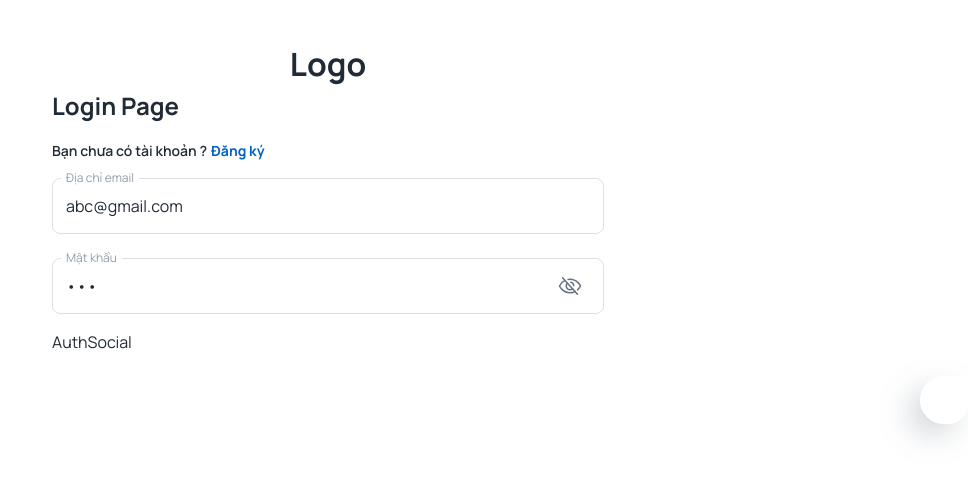
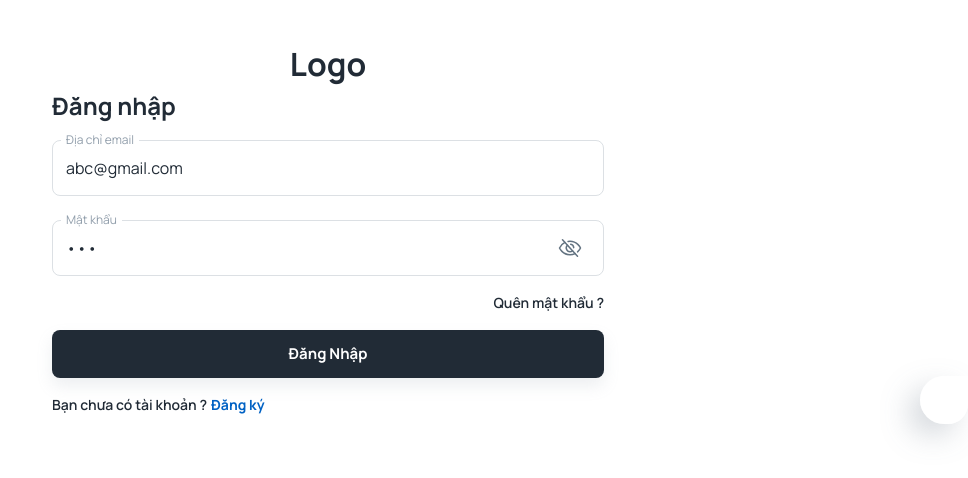
Before and after one commit to TrongMen/Chat_app, a React (Create React App) app in the folder Front_end/: page /auth/login in a window 1280 px wide. Shown: the top 478 px of the page, without its empty margins (312-1280 px from the left). Built offline with nearby package versions, Linux system fonts and the light colour scheme; some icons are missing.

Commit message:
Update FE login

```diff
--- a/Front_end/src/layouts/main/index.js
+++ b/Front_end/src/layouts/main/index.js
@@ -5,7 +5,7 @@ import { Outlet } from "react-router-dom";
 const MainLayout = () => {
   return (
     <>
-      <Container sx={{ mt: 5 }} maxWidth="sm">
+      <Container sx={{ mt: 5}} maxWidth="sm">
 
         <Stack spacing={5}>
           <Stack
--- a/Front_end/src/pages/auth/Login.js
+++ b/Front_end/src/pages/auth/Login.js
@@ -1,29 +1,33 @@
-import { Stack, Typography,Link } from '@mui/material'
-import React from 'react'
-import { Link as RouterLink } from 'react-router-dom'
-import AuthSocial from '../../sections/auth/AuthSocial'
-import LoginForm from '../../sections/auth/LoginForm'
+import { Stack, Typography, Link } from "@mui/material";
+import React from "react";
+import { Link as RouterLink } from "react-router-dom";
+
+import LoginForm from "../../sections/auth/LoginForm";
 
 const Login = () => {
   return (
-    <Stack spacing={2} sx={{mb:5,position:"relative"}}>
-      <Typography variant='h4'>
-        Login Page
-      </Typography>
+    <Stack
+      spacing={2}
+      sx={{
+        mb: 5,
+        position: "relative",
+
+
+      }}
+    >
+      <Typography variant="h4">Đăng nhập</Typography>
+
+      {/* Login Form */}
+      <LoginForm />
+      {/* Auth Social */}
       <Stack direction={"row"} spacing={0.5}>
-        <Typography variant='body2'>
-          Bạn chưa có tài khoản ?
-        </Typography>
-        <Link to={"/auth/register"} variant='subtitle2' component={RouterLink}>
+        <Typography variant="body2">Bạn chưa có tài khoản ?</Typography>
+        <Link to={"/auth/register"} variant="subtitle2" component={RouterLink}>
           Đăng ký
-          </Link>
+        </Link>
       </Stack>
-      {/* Login Form */}
-      <LoginForm/>
-      {/* Auth Social */}
-      <AuthSocial/>
     </Stack>
-  )
-}
+  );
+};
 
-export default Login
+export default Login;
--- a/Front_end/src/sections/auth/LoginForm.js
+++ b/Front_end/src/sections/auth/LoginForm.js
@@ -4,12 +4,12 @@ import * as Yup from "yup";
 import { useForm } from "react-hook-form";
 import { yupResolver } from "@hookform/resolvers/yup";
 import { Stack } from "@mui/system";
-import { Alert, IconButton, InputAdornment } from "@mui/material";
+import { Alert, Button, IconButton, InputAdornment, Link } from "@mui/material";
 import { RHFTextField } from "../../components/hook-form";
 import { Eye, EyeSlash } from "phosphor-react";
 
 const LoginForm = () => {
-  const [ showPassword, setShowPassword ] = React.useState(false);
+  const [showPassword, setShowPassword] = React.useState(false);
   const LoginSchema = Yup.object().shape({
     email: Yup.string()
       .required("Nhập email bắt buộc")
@@ -69,7 +69,25 @@ const LoginForm = () => {
           }}
         />
       </Stack>
-
+      <Stack alignItems={"flex-end"} sx={{ my: 2 }}>
+        <Link variant="body2" color={"inherit"} to="/auth/forgot-password">
+          Quên mật khẩu ?
+        </Link>
+      </Stack>
+      <Button
+        fullWidth
+        color="inherit"
+        size="large"
+        type="submit"
+        variant="contained"
+        sx={{
+          backgroundColor: "text.primary",
+          color: (theme) =>
+            theme.palette.mode === "light" ? "common.white" : "grey.800",
+        }}
+      >
+        Đăng nhập
+      </Button>
     </FormProvider>
   );
 };
```
Also changed, not shown: Front_end/src/assets/Images/background.jpg (added). Lines whose indentation alone changed are shown as unchanged.
